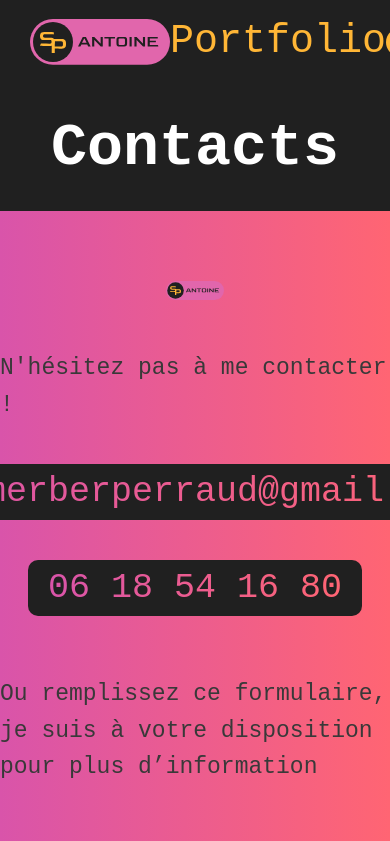
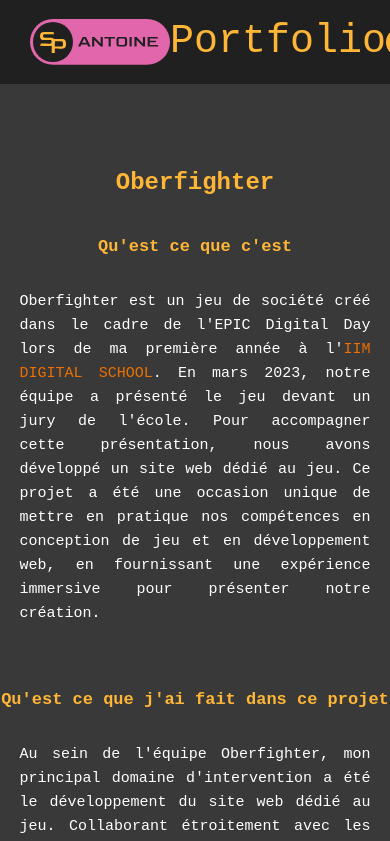
Before and after one commit to AntoineSP01/Portfolio_Antoine, a Vue app: page /oberfighter in a window 390 px wide. Shown: the top 841 px of the page. Built offline with nearby package versions, Linux system fonts and the light colour scheme; a web font is replaced by a local one.

Commit message:
✨ Oberfighter Project View, Responsive Design ✨

```diff
--- a/src/router/index.js
+++ b/src/router/index.js
@@ -2,6 +2,7 @@ import { createRouter, createWebHistory } from 'vue-router'
 import HomeView from '../views/HomeView.vue'
 import maisonChrysalideView from '../views/maisonChrysalideView.vue'
 import philipsHueView from '../views/philipsHueView.vue'
+import oberfighterView from '../views/oberfighterView.vue'
 
 const router = createRouter({
   history: createWebHistory(import.meta.env.BASE_URL),
@@ -20,6 +21,11 @@ const router = createRouter({
       path: '/philips-hue',
       name: 'philipsHueView',
       component: philipsHueView
+    },
+    {
+      path: '/oberfighter',
+      name: 'oberfighterView',
+      component: oberfighterView
     }
   ]
 })
--- a/src/views/HomeView.vue
+++ b/src/views/HomeView.vue
@@ -3,10 +3,13 @@
     name: 'HomeView',
     methods: {
         goToMaisonChrysalide() {
-        this.$router.push('/maison-chrysalide');
+            this.$router.push('/maison-chrysalide');
         },
         goToPhilipsHue() {
-        this.$router.push('/philips-hue');
+            this.$router.push('/philips-hue');
+        },
+        goToOberfighter() {
+            this.$router.push('/oberfighter');
         },
     },
     };
@@ -123,7 +126,7 @@
           <li class="html">HTML</li>
           <li class="css">CSS</li>
         </ul>
-        <button>En savoir plus</button>
+        <button @click="goToOberfighter">En savoir plus</button>
       </div>
     </div>
     <div class="project project6">
--- /dev/null
+++ b/src/views/oberfighterView.vue
@@ -0,0 +1,128 @@
+<script>
+</script>
+
+<template>
+    <section>
+        <h1>Oberfighter</h1>
+
+        <h2>Qu'est ce que c'est</h2>
+        <p>Oberfighter est un jeu de société créé dans le cadre de l'EPIC Digital Day lors de ma première année à l'<span>IIM Digital School</span>. En mars 2023, notre équipe a présenté le jeu devant un jury de l'école. Pour accompagner cette présentation, nous avons développé un site web dédié au jeu. Ce projet a été une occasion unique de mettre en pratique nos compétences en conception de jeu et en développement web, en fournissant une expérience immersive pour présenter notre création.</p>
+
+        <h2>Qu'est ce que j'ai fait dans ce projet</h2>
+        <p>Au sein de l'équipe Oberfighter, mon principal domaine d'intervention a été le développement du site web dédié au jeu. Collaborant étroitement avec les autres membres de l'équipe, j'ai pris en charge la conception et la mise en œuvre de l'aspect technique du site. Pendant que le design était confié à un autre membre, mon implication s'est concentrée sur la création d'une plateforme web fonctionnelle et attrayante pour présenter notre jeu de société lors de l'EPIC Digital Day en mars 2023.</p>
+
+        <h2>Qu'est ce que j'ai appris</h2>
+        <p>La réalisation du site web pour le projet Oberfighter a été une expérience formatrice. En travaillant sur ce projet, j'ai approfondi mes compétences en développement web, notamment en renforçant ma maîtrise des langages tels que HTML, CSS, et JavaScript. La collaboration au sein de l'équipe m'a permis de comprendre l'importance de la communication et de la coordination pour garantir le succès d'un projet. De plus, j'ai acquis une meilleure compréhension des exigences spécifiques liées à la création d'un site web pour un jeu de société, en tenant compte des aspects ludiques et interactifs pour offrir une expérience utilisateur optimale.</p>
+
+        <h2>Optimisations pour un projet plus efficace</h2>
+        <p>Pour renforcer l'efficacité du projet Oberfighter, une intégration judicieuse des préprocesseurs CSS, comme Sass ou Scss, s'impose. Ces outils offrent une approche plus organisée et modulaire du style, grâce à des fonctionnalités telles que les variables, les mixins et les fonctions. Les variables facilitent la gestion des valeurs récurrentes, tandis que les mixins et les fonctions permettent d'encapsuler des styles réutilisables, optimisant ainsi la lisibilité du code.
+        </p>
+
+        <h2>Galeries</h2>
+        <p>Explorez en profondeur une vidéo exclusive dévoilant l'intégralité du site que j'ai personnellement conçu.</p>
+        <figure>
+            <video loop>
+                <source src="../assets/Videos/oberfighter.mp4" type="video/mp4">
+                Votre navigateur ne prend pas en charge la balise vidéo.
+            </video>
+            <figcaption>Single page du site de présentation du jeu Oberfighter fait pour l'occasion de l'Epic Digital Day</figcaption>
+        </figure>
+    </section>
+</template>
+
+<style scoped>
+    section {
+        display: flex;
+        flex-direction: column;
+        align-items: center;
+        justify-content: justify;
+        width: 100%;
+        padding-block: 50px;
+    }
+
+    h1 {
+        color: var(--text-color-orange);
+        font-size: var(--font-size-subTitle);
+        font-weight: bold;
+        margin-block: 30px;
+        text-align: center;
+
+        @media screen and (max-width: 1100px){
+            font-size: var(--font-size-subTitleMedium);
+        }
+
+        @media screen and (max-width: 850px){
+            font-size: var(--font-size-subTitleSmall);
+        }
+
+        @media screen and (max-width: 666px){
+            font-size: var(--font-size-subTitleVerySmall);
+        }
+    }
+
+    h2 {
+        color: var(--text-color-orange);
+        font-size: var(--font-size-text);
+        font-weight: bold;
+        text-align: center;
+
+        @media screen and (max-width: 850px){
+            font-size: var(--font-size-text-small)
+        }
+
+        @media screen and (max-width: 666px){
+            font-size: var(--font-size-text-littleSmall);
+        }
+    }
+
+    p {
+        font-size: var(--font-size-text-small);
+        margin-block: 30px 60px;
+        text-align: justify;
+        width: 60%;
+
+        @media screen and (max-width: 1250px){
+            width: 70%;
+        }
+
+        @media screen and (max-width: 1000px){
+            width: 80%;
+        }
+
+        @media screen and (max-width: 850px){
+            width: 90%;
+            font-size: var(--font-size-text-littleSmall);
+        }
+
+        @media screen and (max-width: 666px){
+            font-size: var(--font-size-text-verySmall);
+        }
+    }
+
+    span {
+        color: #ed7000;
+        text-transform: uppercase;
+    }
+    figure {
+        display: flex;
+        flex-direction: column;
+        align-items: center;
+        justify-content: center;
+        gap: 10px;
+        font-size: var(--font-size-text-verySmall);
+        font-style: italic;
+        margin-inline: 30px;
+    }
+
+    video {
+        width: 50%;
+
+        @media screen and (max-width: 1100px){
+            width: 70%;
+        }
+
+        @media screen and (max-width: 666px){
+            width: 100%;
+        }
+    }
+</style>
--- a/src/views/philipsHueView.vue
+++ b/src/views/philipsHueView.vue
@@ -18,7 +18,7 @@
         </p>
 
         <h2>Galeries</h2>
-        <p>Découvrez quelques vidéos extraites du site que notre équipe a créé. Actuellement, nous sommes dans l'attente pour savoir si notre projet a été sélectionné.</p>
+        <p>Explorez quelques captures d'écran du site Philips Hue, soigneusement élaboré par mes soins.</p>
         <figure>
             <img src="../assets/Images/philipsHue_Accueil.png" alt="">
             <figcaption>Page d'accueil du site Philips Hue</figcaption>
```
Also changed, not shown: 2 other files (tests, documents, lock files or other folders).
